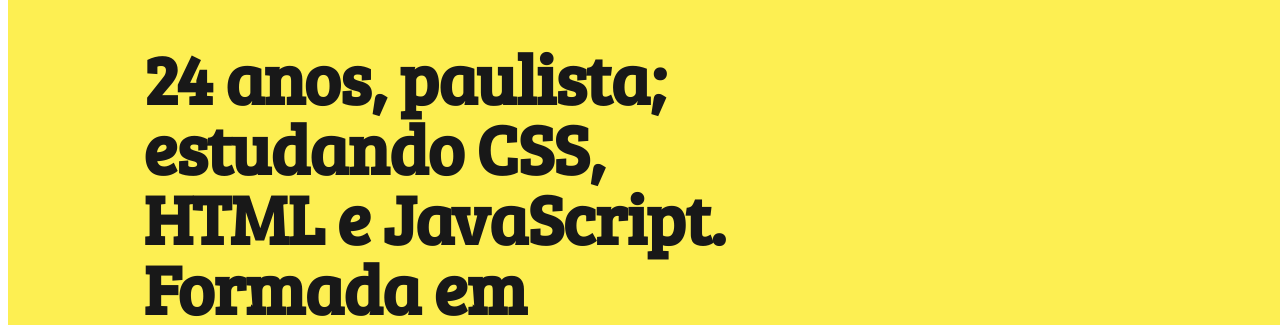
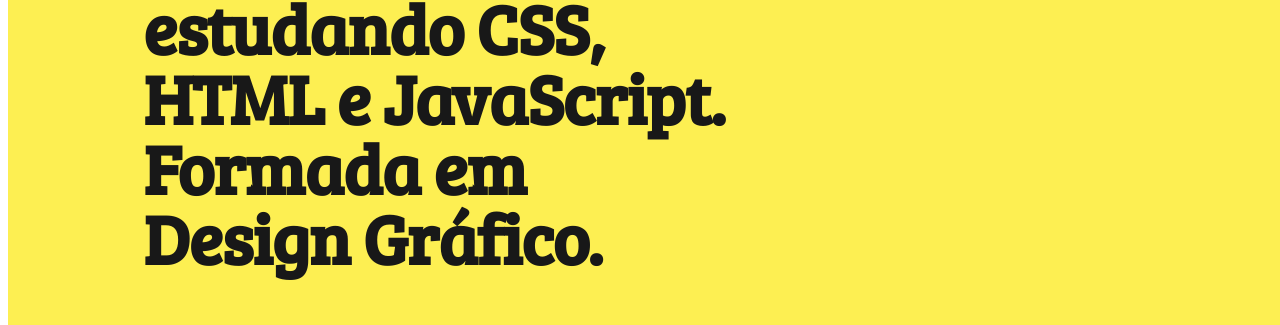
Before and after one commit to juisabele/juisabele.github.io, a plain HTML site: page index.html in a window 1280 px wide. Shown: the part 313-638 px from the top of the page. Drawn offline with Linux system fonts and the light colour scheme.

Commit message:
Update css.css

```diff
--- a/css/css.css
+++ b/css/css.css
@@ -76,7 +76,7 @@
   width: 100%;
   -ms-flex-line-pack: center;
       align-content: center;
-  padding: 20vh 90px 20vh 135px;
+  padding: 5vh 90px 20vh 135px;
 }
 .section .section__inner {
   max-width: 800px;
```
